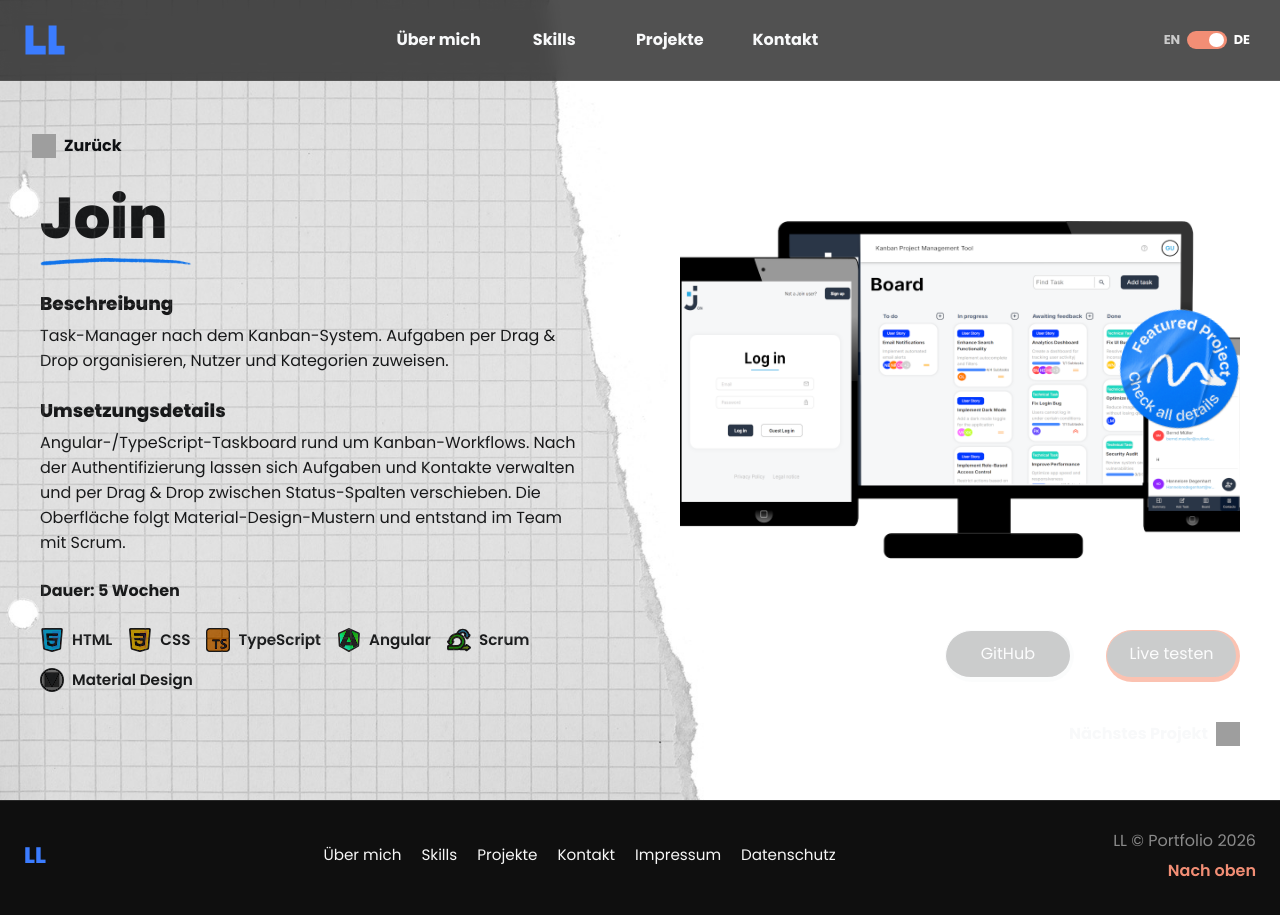
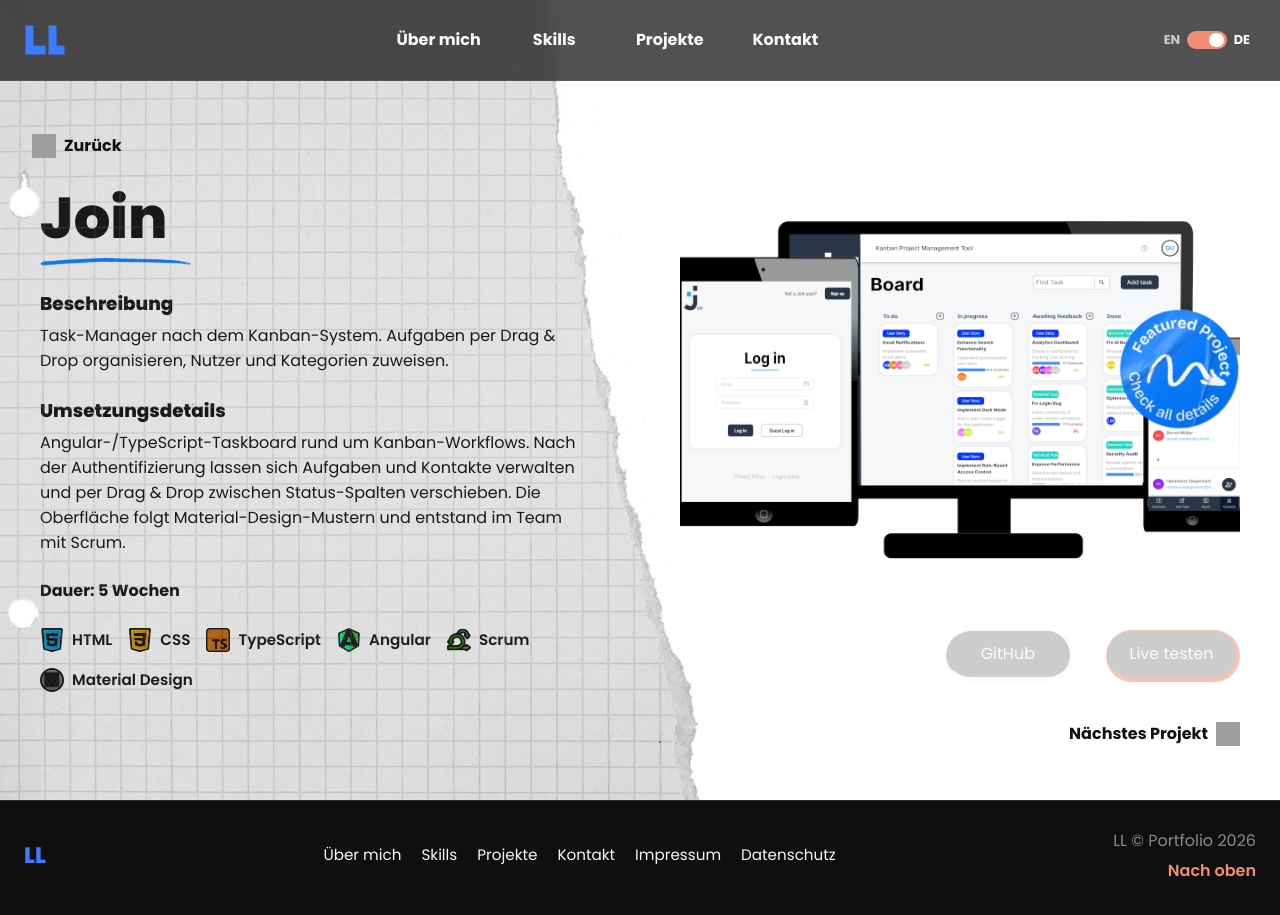
Before and after one commit to lohmibln/Portfolio, an Angular app: page /project/join in a window 1280 px wide. Built offline with nearby package versions, Linux system fonts and the light colour scheme; grey boxes are pictures that could not be loaded.

Commit message:
Make project-detail next link black for contrast

```diff
--- a/src/app/pages/project-detail/project-detail.component.scss
+++ b/src/app/pages/project-detail/project-detail.component.scss
@@ -230,7 +230,7 @@
   display: inline-flex;
   align-items: center;
   gap: 0.5rem;
-  color: #f8f9fa;
+  color: #0e1013;
   font-weight: 700;
   transition: color 125ms ease;
 }
```
